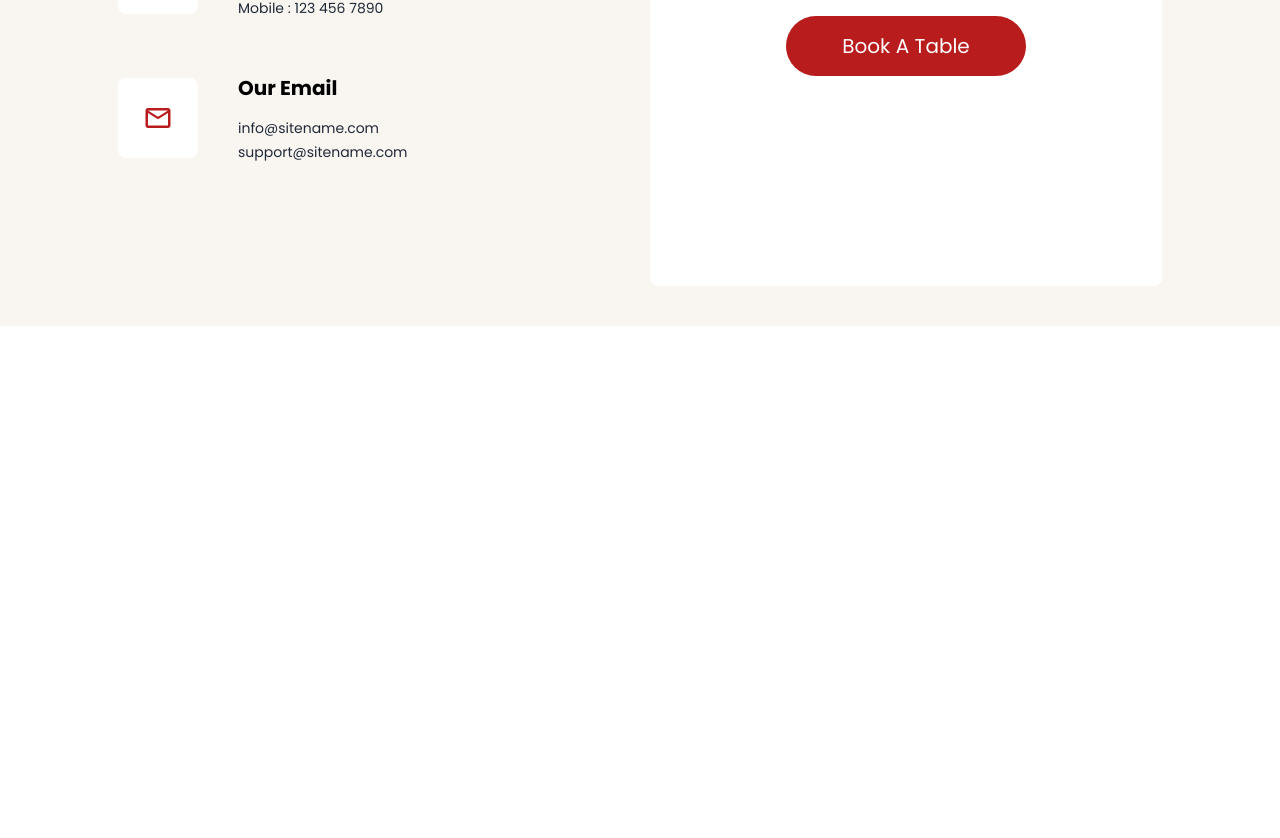
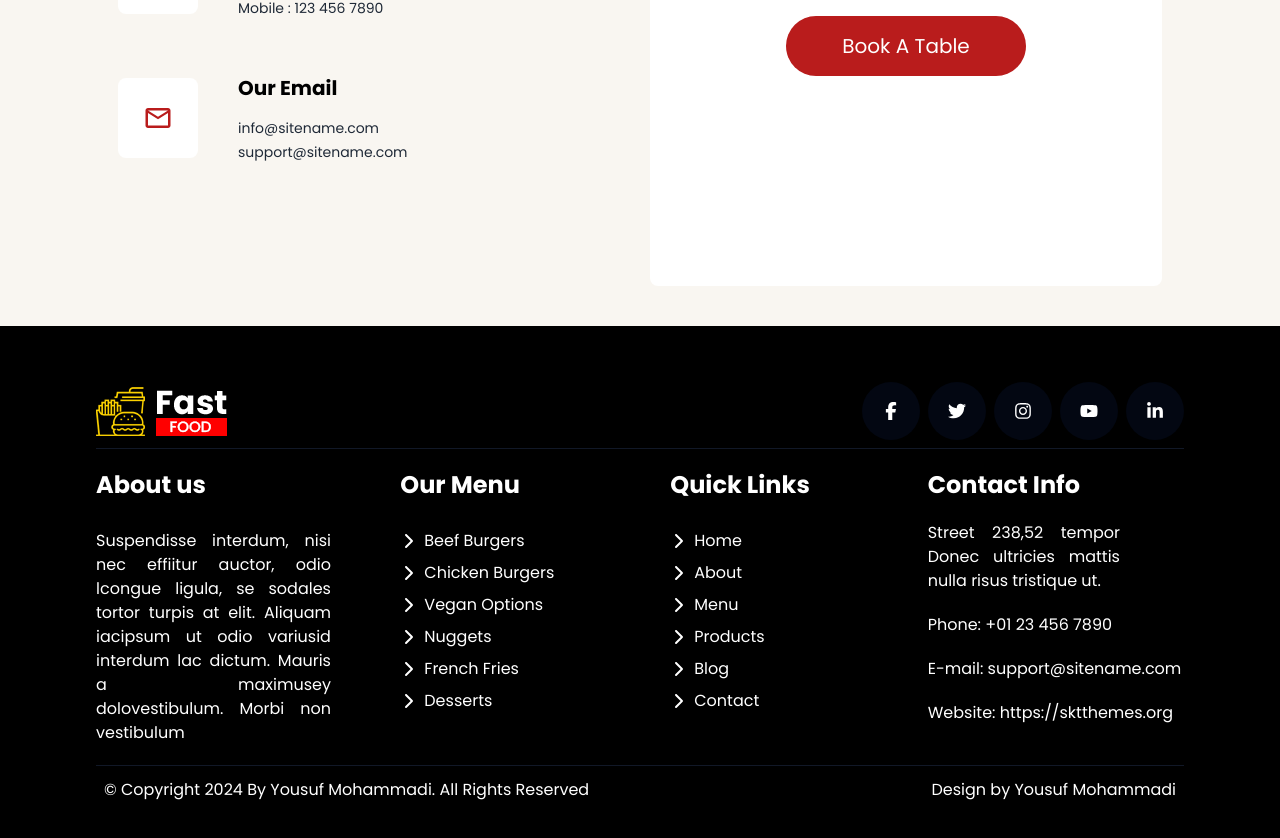
Before and after one commit to YousufMohammadi/restaurant-website, a React (Vite) app: page / in a window 1280 px wide. Shown: the part 6552-7390 px from the top of the page. Before the commit the page ends 6878 px from the top, so only its background shows below. Built offline with nearby package versions, Linux system fonts and the light colour scheme.

Commit message:
footer component responsived

```diff
--- a/src/Components/Footer.jsx
+++ b/src/Components/Footer.jsx
@@ -8,10 +8,10 @@ import { FaChevronRight } from 'react-icons/fa6';
 
 function Footer() {
   return (
-    <footer className="flex h-screen w-full flex-wrap bg-black px-24 py-12">
-      <div className="flex w-full items-center justify-between border-b border-b-gray-900">
+    <footer className="flex w-full flex-wrap bg-black py-12 lg:px-24">
+      <div className="flex w-full flex-col items-center justify-between gap-5 border-b border-b-gray-900 py-2 md:mx-auto md:w-10/12 md:flex-row lg:w-full">
         <img src={logo} alt="logo" />
-        <div className="flex w-1/4 justify-center gap-2">
+        <div className="flex justify-center gap-2">
           <a
             href="#"
             className="rounded-full bg-gray-950 px-5 py-5 text-center text-lg text-white hover:bg-gray-900"
@@ -44,8 +44,8 @@ function Footer() {
           </a>
         </div>
       </div>
-      <div className="flex w-full flex-wrap items-center justify-start border-b border-b-gray-900 py-5">
-        <div className="flex w-1/4 flex-col justify-start gap-7">
+      <div className="flex w-full flex-col items-center justify-start gap-5 border-b border-b-gray-900 py-5 md:flex-row md:flex-wrap md:items-start md:justify-center lg:flex-nowrap">
+        <div className="flex w-10/12 flex-col justify-start gap-7 md:w-5/12 lg:w-1/4">
           <h2 className="font-poppins text-2xl font-bold text-white">
             About us
           </h2>
@@ -56,7 +56,7 @@ function Footer() {
             vestibulum
           </p>
         </div>
-        <div className="flex w-1/4 flex-col justify-start gap-7 pl-7">
+        <div className="flex w-10/12 flex-col justify-start gap-7 md:w-5/12 lg:w-1/4 lg:pl-7">
           <h2 className="font-poppins text-2xl font-bold text-white">
             Our Menu
           </h2>
@@ -99,7 +99,7 @@ function Footer() {
             </a>
           </div>
         </div>
-        <div className="flex w-1/4 flex-col justify-start gap-7 pl-5">
+        <div className="flex w-10/12 flex-col justify-start gap-7 md:w-5/12 lg:w-1/4 lg:pl-5">
           <h2 className="font-poppins text-2xl font-bold text-white">
             Quick Links
           </h2>
@@ -142,7 +142,7 @@ function Footer() {
             </a>
           </div>
         </div>
-        <div className="flex w-1/4 flex-col justify-start gap-5">
+        <div className="flex w-10/12 flex-col justify-start gap-5 md:w-5/12 lg:w-1/4">
           <h2 className="font-poppins text-2xl font-bold text-white">
             Contact Info
           </h2>
@@ -161,12 +161,12 @@ function Footer() {
           </span>
         </div>
       </div>
-      <div className="mt-auto flex w-full items-center justify-between px-2">
-        <span className="font-poppins text-base text-white">
-          © Copyright 2022 SKT GB Sandwich. All Rights Reserved
+      <div className="mx-auto flex w-10/12 flex-col items-center justify-between gap-3 px-2 pt-3 md:flex-row lg:w-full">
+        <span className="text-center font-poppins text-base text-white">
+          © Copyright 2024 By Yousuf Mohammadi. All Rights Reserved
         </span>
         <span className="font-poppins text-base text-white">
-          Design by SKT Themes
+          Design by Yousuf Mohammadi
         </span>
       </div>
     </footer>
--- a/src/Pages/Home.jsx
+++ b/src/Pages/Home.jsx
@@ -24,7 +24,7 @@ function Home() {
       <ApplicationDownload />
       <Blog />
       <Booking />
-      {/* <Footer /> */}
+      <Footer />
     </main>
   );
 }
```
